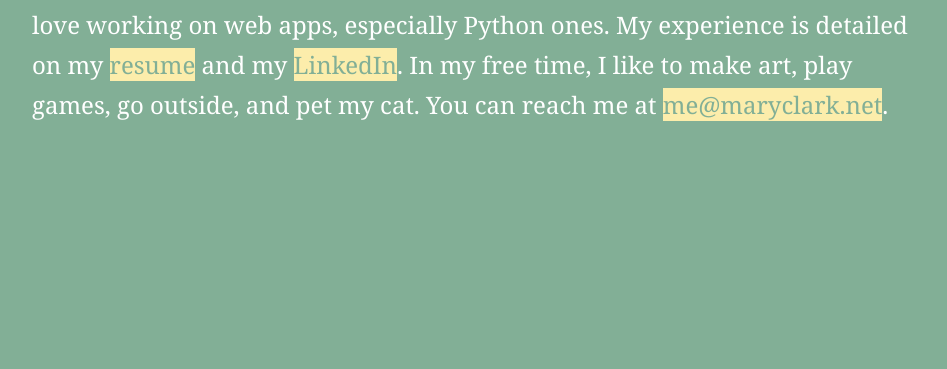
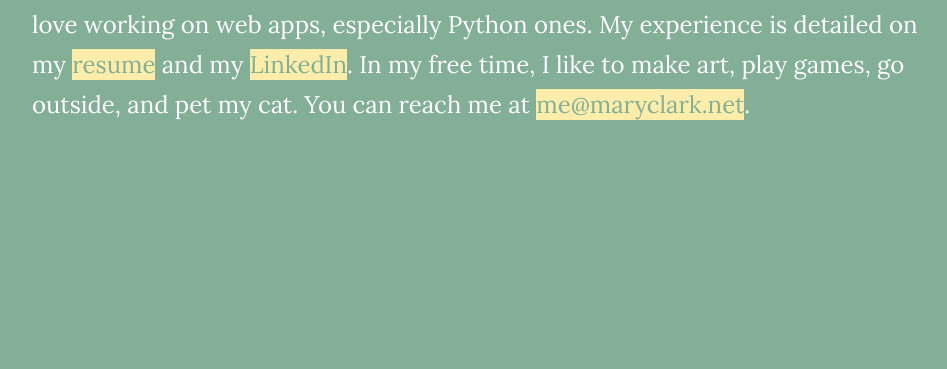
Before and after one commit to marymclark/marymclark.github.io, a plain HTML site: page index.html in a window 1280 px wide. Shown: the part 431-800 px from the top of the page, without its empty margins (160-1107 px from the left). Drawn offline with Linux system fonts and the light colour scheme.

Commit message:
Added Lora font!

```diff
--- a/style.css
+++ b/style.css
@@ -1,7 +1,7 @@
 body {
     background-color: #82af96;
     color: white;
-    font-family: georgia, serif;
+    font-family: Lora, georgia, serif;
     margin: 0;
     padding: 0;
 }
@@ -69,3 +69,8 @@ a:hover {
     }
     100% { opacity: 1; }
 }
+
+@font-face {
+    font-family: Lora;
+    src: url(fonts/Lora-VariableFont_wght.ttf)
+}
```
Also changed, not shown: fonts/Lora-VariableFont_wght.ttf (added).
